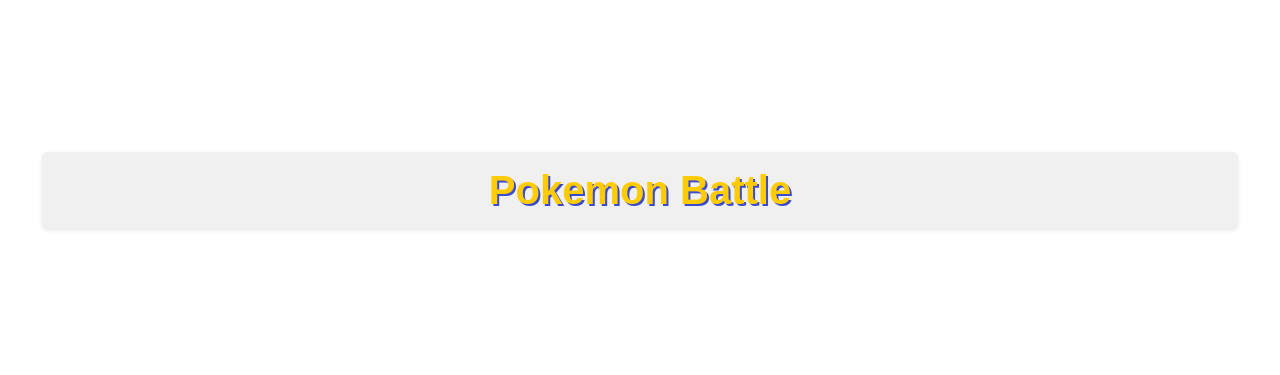
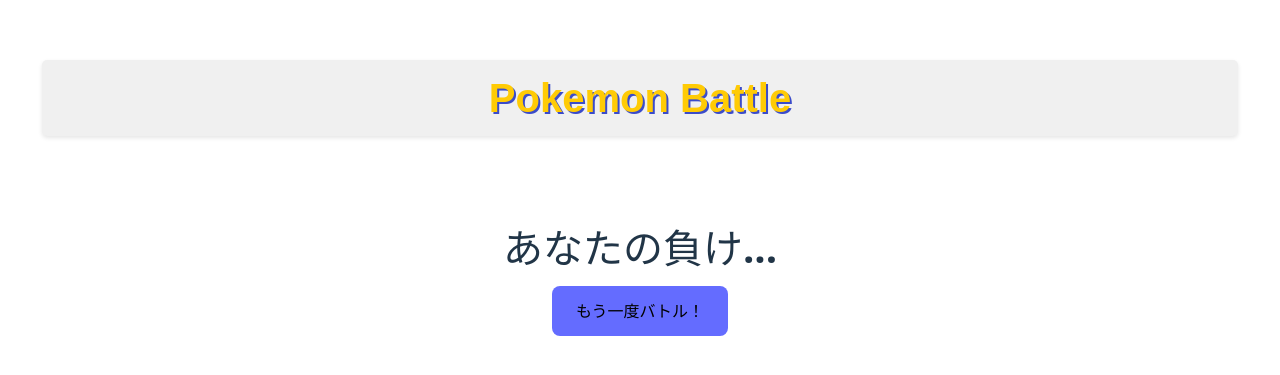
Before and after one commit to Hyogo03/PokemonBattle, a React (Vite) app: page /result in a window 1280 px wide. Shown: the part 175-550 px from the top of the page. Built offline with nearby package versions, Linux system fonts and the light colour scheme.

Commit message:
バトル結果コンポーネントのスタイルを追加

```diff
--- a/src/components/pages/BattleResult/BattleResult.css
+++ b/src/components/pages/BattleResult/BattleResult.css
@@ -0,0 +1,23 @@
+.result-container {
+  text-align: center;
+  padding: 2rem;
+}
+.result-title {
+  font-size: 2.5rem;
+  margin-bottom: 1rem;
+}
+
+.result-button {
+  background-color: #646cff;
+  padding: 0.8rem 1.5rem;
+  font-size: 1rem;
+  font-weight: bold;
+  border-radius: 8px;
+  cursor: pointer;
+}
+
+@media screen and (max-width: 428px) {
+  .result-title {
+    font-size: 2rem;
+  }
+}
--- a/src/components/pages/BattleResult/BattleResult.jsx
+++ b/src/components/pages/BattleResult/BattleResult.jsx
@@ -0,0 +1,15 @@
+import React from "react";
+import "./BattleResult.css";
+
+export const BattleResult = ({ winner, onRestart }) => {
+  return (
+    <div className="result-container">
+      <h1 className="result-title">
+        {winner === "player" ? "あなたの勝ち！" : "あなたの負け..."}
+      </h1>
+      <button className="result-button" onClick={onRestart}>
+        もう一度バトル！
+      </button>
+    </div>
+  );
+};
```
